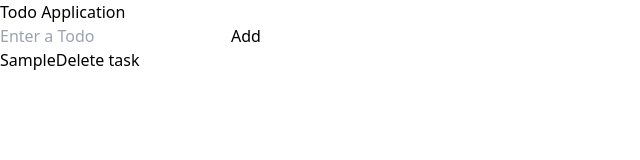
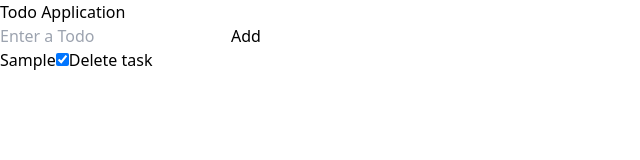
Before and after one commit to tuyishimejohnson/Notes_Application, a React (Vite) app in the folder notes_application/: page / in a window 1280 px wide. Both pictures are taken after typing "Sample" into the empty fields and a click on the button "Add". Shown: the top 160 px of the page, without its empty margins (0-640 px from the left). Built offline with nearby package versions, Linux system fonts and the light colour scheme.

Commit message:
Added a checkbox to determine whether the task is completed

```diff
--- a/notes_application/src/todos.jsx
+++ b/notes_application/src/todos.jsx
@@ -3,6 +3,7 @@ import React, { useState } from 'react'
 const Todos = () => {
     const [tasks, setTasks] = useState([])
     const [newTask, setNewTask] = useState("")
+    const [isChecked, setIsChecked] = useState(true)
 
     const handleInput = (event) => {
         setNewTask(event.target.value)
@@ -16,6 +17,10 @@ const Todos = () => {
             setNewTask("")
 
         }
+    }
+
+    const handleCheck = () => {
+        setIsChecked(prevState => !prevState)
     }
 
     const deleteTask = (index) => {
@@ -39,6 +44,7 @@ const Todos = () => {
             {tasks.map((task, index) =>
                 <li key={index} className='flex space-y-3 items-center justify-between px-10'>
                     <span>{task}</span>
+                    <input type="checkbox" checked={isChecked} onChange={handleCheck}/>
                     <button className='bg-white' onClick={() => deleteTask(index)}>Delete task</button>
                 </li>
             )}
```
